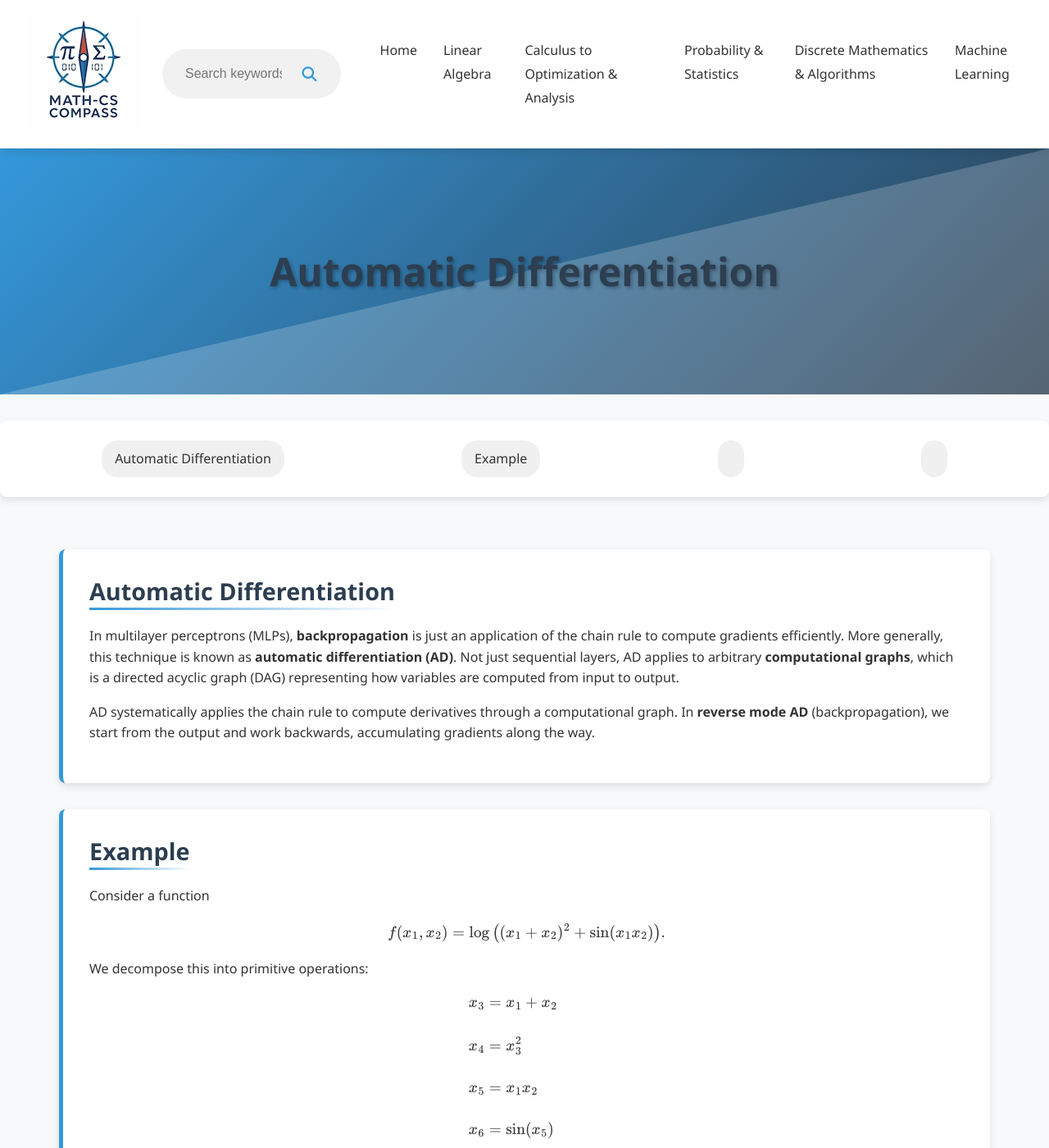
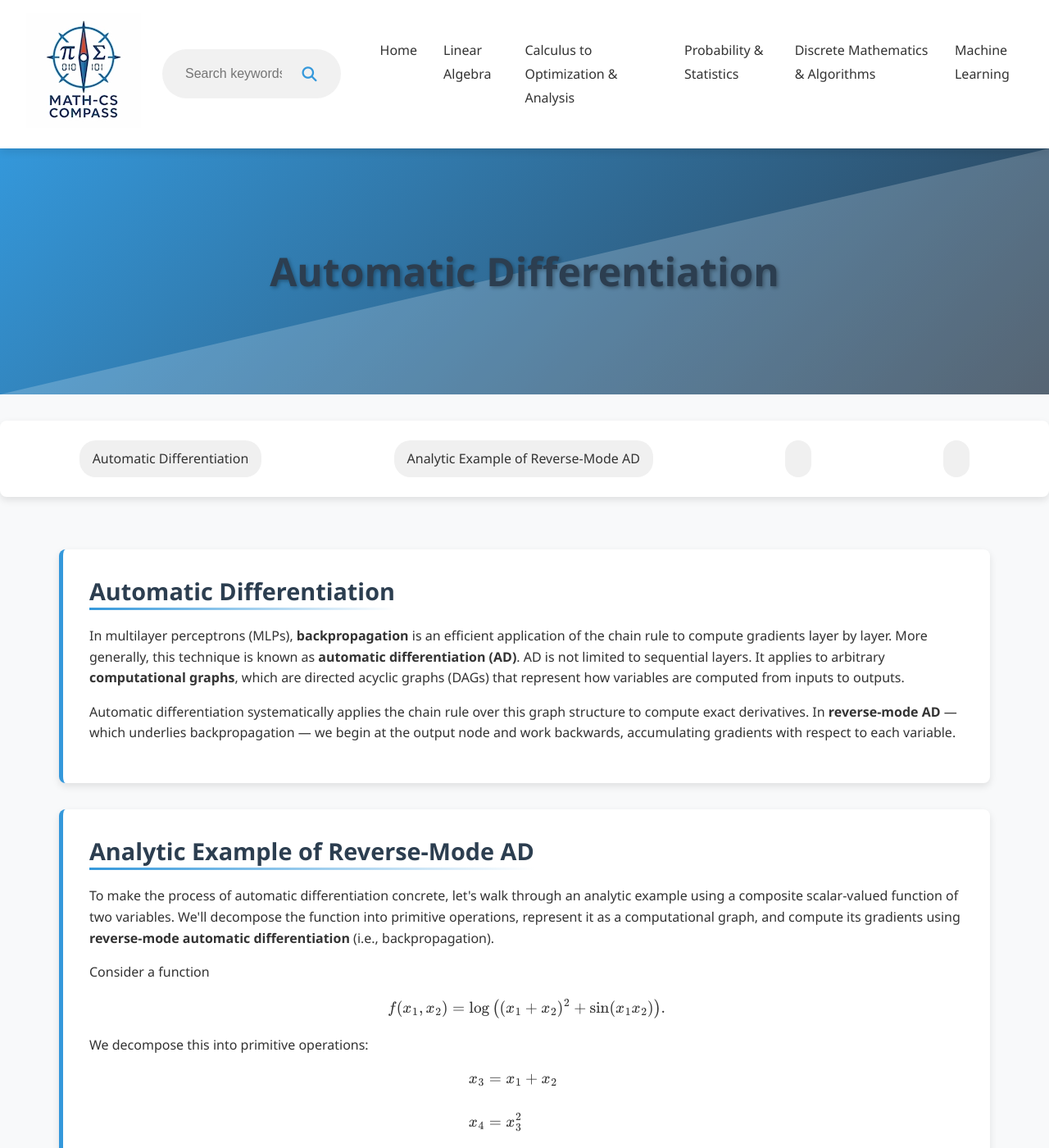
Before and after one commit to Yusukey01/yusukey01.github.io, a Jekyll site: the page built from Mathematics/Machine_learning/autodiff.html, in a window 1280 px wide and 1400 px high. Shown: the whole window at 82% size. Built offline with Jekyll 4.4.1, drawn with Linux system fonts in a browser that asks for light colours.

Commit message:
made V-5 autodiff

```diff
--- a/Mathematics/Machine_learning/autodiff.html
+++ b/Mathematics/Machine_learning/autodiff.html
@@ -15,7 +15,7 @@ uses_python: false
 
         <div class="topic-nav">
             <a href="#AD">Automatic Differentiation</a>
-            <a href="#eg">Example</a>
+            <a href="#eg">Analytic Example of Reverse-Mode AD</a>
             <a href="#"></a>
             <a href="#"></a>
 
@@ -24,22 +24,29 @@ uses_python: false
         <div class="container">
 
             <section id="AD" class="section-content">
-              <h2>Automatic Differentiation</h2>
-              <p>
-                In multilayer perceptrons (MLPs), <strong>backpropagation</strong> is just an application of the chain rule to compute
-                gradients efficiently. More generally, this technique is known as <strong>automatic differentiation (AD)</strong>.
-                Not just sequential layers, AD applies to arbitrary <strong>computational graphs</strong>, which is a directed acyclic graph (DAG)
-                representing how variables are computed from input to output.
-              </p>
+                <h2>Automatic Differentiation</h2>
                 <p>
-                    AD systematically applies the chain rule to compute derivatives through a computational graph.
-                    In <strong>reverse mode AD</strong> (backpropagation), we start from the output and work backwards,
-                    accumulating gradients along the way.
+                    In multilayer perceptrons (MLPs), <strong>backpropagation</strong> is an efficient application of the chain rule to compute gradients layer by layer.
+                    More generally, this technique is known as <strong>automatic differentiation (AD)</strong>. AD is not limited to sequential layers. It applies to arbitrary
+                    <strong>computational graphs</strong>, which are directed acyclic graphs (DAGs) that represent how variables are computed from inputs to outputs.
+                </p>
+
+                <p>
+                    Automatic differentiation systematically applies the chain rule over this graph structure to compute exact derivatives.
+                    In <strong>reverse-mode AD</strong> — which underlies backpropagation — we begin at the output node and work backwards,
+                    accumulating gradients with respect to each variable.
                 </p>
             </section>
 
             <section id="eg" class="section-content">
-                <h2>Example</h2>
+                <h2>Analytic Example of Reverse-Mode AD</h2>
+                <p>
+                    To make the process of automatic differentiation concrete, let's walk through an analytic example using a
+                    composite scalar-valued function of two variables. We'll decompose the function into primitive operations,
+                    represent it as a computational graph, and compute its gradients using <strong>reverse-mode automatic differentiation</strong>
+                    (i.e., backpropagation).
+                </p>
+
                 <p>
                     Consider a function
                     \[
```
